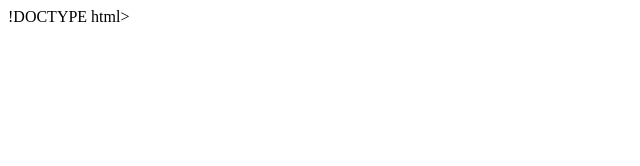
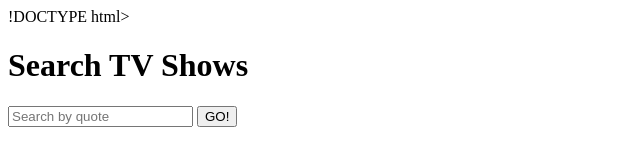
Before and after one commit to Programophobia/Axios-API-use, a plain HTML site: page index.html in a window 1280 px wide. Shown: the whole page, without its empty margins (0-640 px from the left). Drawn offline with nearby package versions, Linux system fonts and the light colour scheme.

Commit message:
Update index.html

```diff
--- a/index.html
+++ b/index.html
@@ -6,10 +6,12 @@
     <title>Show search</title>
   </head>
   <body>
-       <h1>
-
-    </h1>
-
+      <h1>Search TV Shows</h1>
+       <form id="yo">
+         <input type="text" placeholder="Search by quote" name="q">
+         <button>GO!</button>
+       </form>
+       <script src="https://cdn.jsdelivr.net/npm/axios@1.6.7/dist/axios.min.js"></script>
   <script src =./app.js></script>
   </body>
 </html>
```
